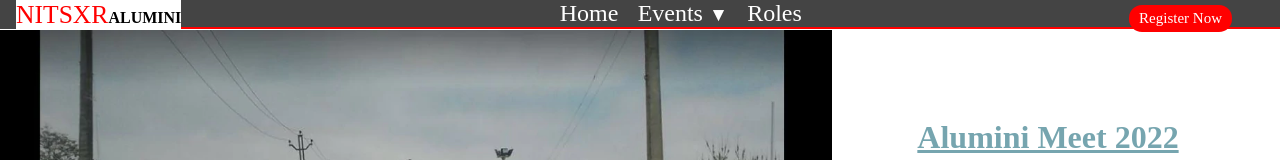
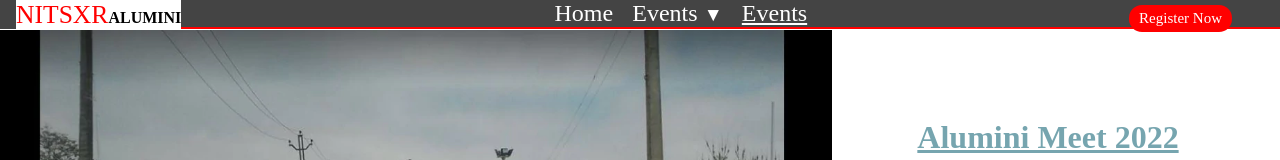
Before and after one commit to kady-z/Alumini, a React (Create React App) app: page / in a window 1280 px wide. Shown: the top 160 px of the page. Built offline with nearby package versions, Linux system fonts and the light colour scheme; a web font is replaced by a local one.

Commit message:
added react-router

```diff
--- a/src/components/Events.jsx
+++ b/src/components/Events.jsx
@@ -1,4 +1,5 @@
 import React from "react";
+
 function Events(){
     return(
         <div>
@@ -6,4 +7,5 @@
         </div>
     )
 }
+
 export default Events;
--- a/src/components/Header.jsx
+++ b/src/components/Header.jsx
@@ -1,7 +1,10 @@
 import React, { useState } from "react";
 import ReactDOM from 'react-dom';
+import { Link } from "react-router-dom";
+
 import "./componentsstyle/Header.css";
-import Img from "./componentsimages/NitAlumini.jpg"
+import Img from "./componentsimages/NitAlumini.jpg";
+
 function Header(){
   const [DisplayPresent1,setDisplayPresent1]=useState('none')
   const [DisplayPresent2,setDisplayPresent2]=useState(false)
@@ -48,7 +51,7 @@
         </ul>
        </li>
        </a>
-       <li  className="upper">Roles</li>
+       <li ><Link to="/Events" className="upper">Events</Link></li>
      </ul>
    </div>
    <div className="registerbtn">
--- a/src/components/Home.jsx
+++ b/src/components/Home.jsx
@@ -4,7 +4,6 @@
 function Home(){
 return(
     <>
-    <Header />
     <HomeMain />
     </>
 )
--- a/src/components/componentsstyle/Header.css
+++ b/src/components/componentsstyle/Header.css
@@ -44,6 +44,7 @@
 .upper{
   font-size: 1.5rem;
   padding-left: 1.2rem;
+  color: #ffffff;
 }
 
 .registerbtn{
--- a/src/index.js
+++ b/src/index.js
@@ -1,4 +1,23 @@
 import React from "react";
 import ReactDOM from "react-dom";
-import App from './components/App'
-ReactDOM.render(<App/>,document.getElementById('root'));
+import App from './components/App';
+import Events from "./components/Events";
+import Header from "./components/Header";
+
+import {
+    BrowserRouter,
+    Routes,
+    Route,
+  } from "react-router-dom";
+
+ReactDOM.render (
+    <BrowserRouter>
+<Header />
+        <Routes>
+            <Route path="/" element={<App />} />
+            <Route path="Events" element={<Events />} />
+    </Routes>
+  </BrowserRouter>,
+
+  document.getElementById('root')
+  );
```
